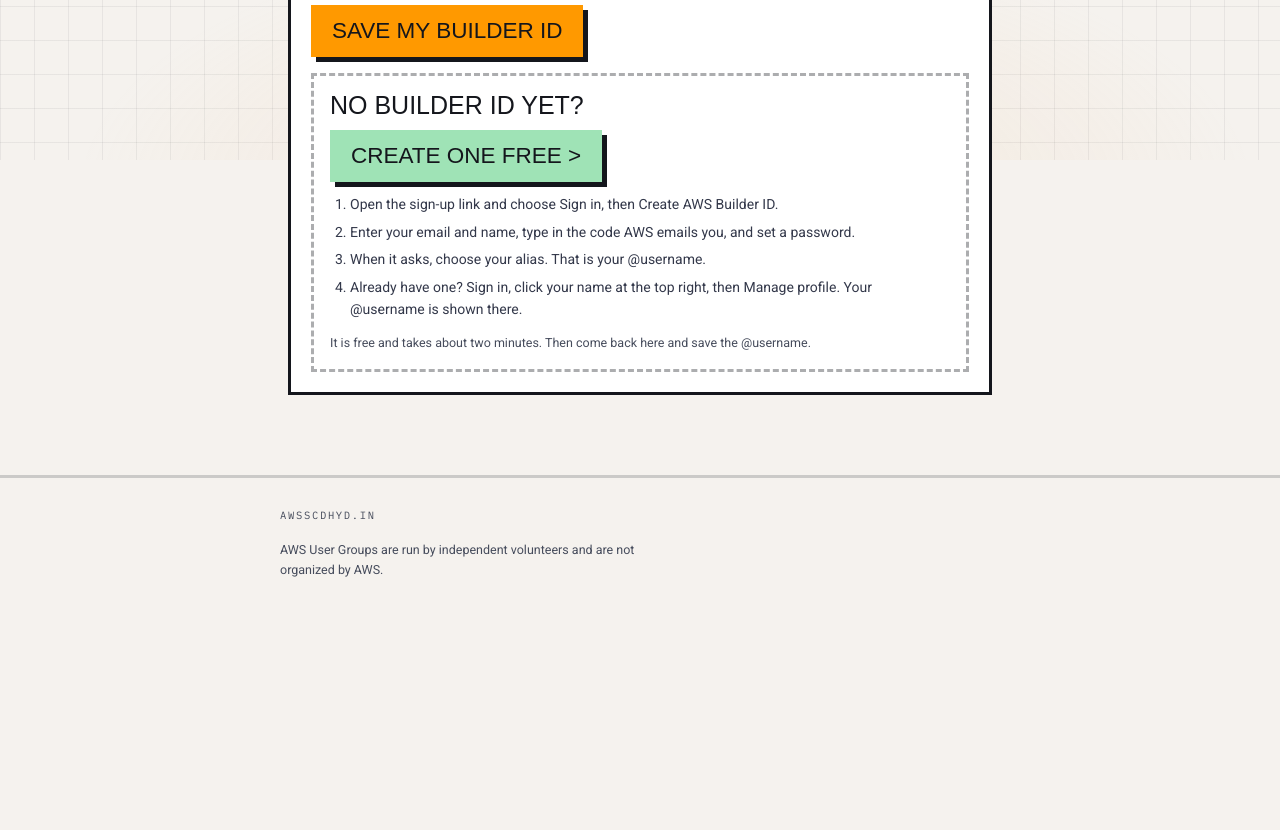
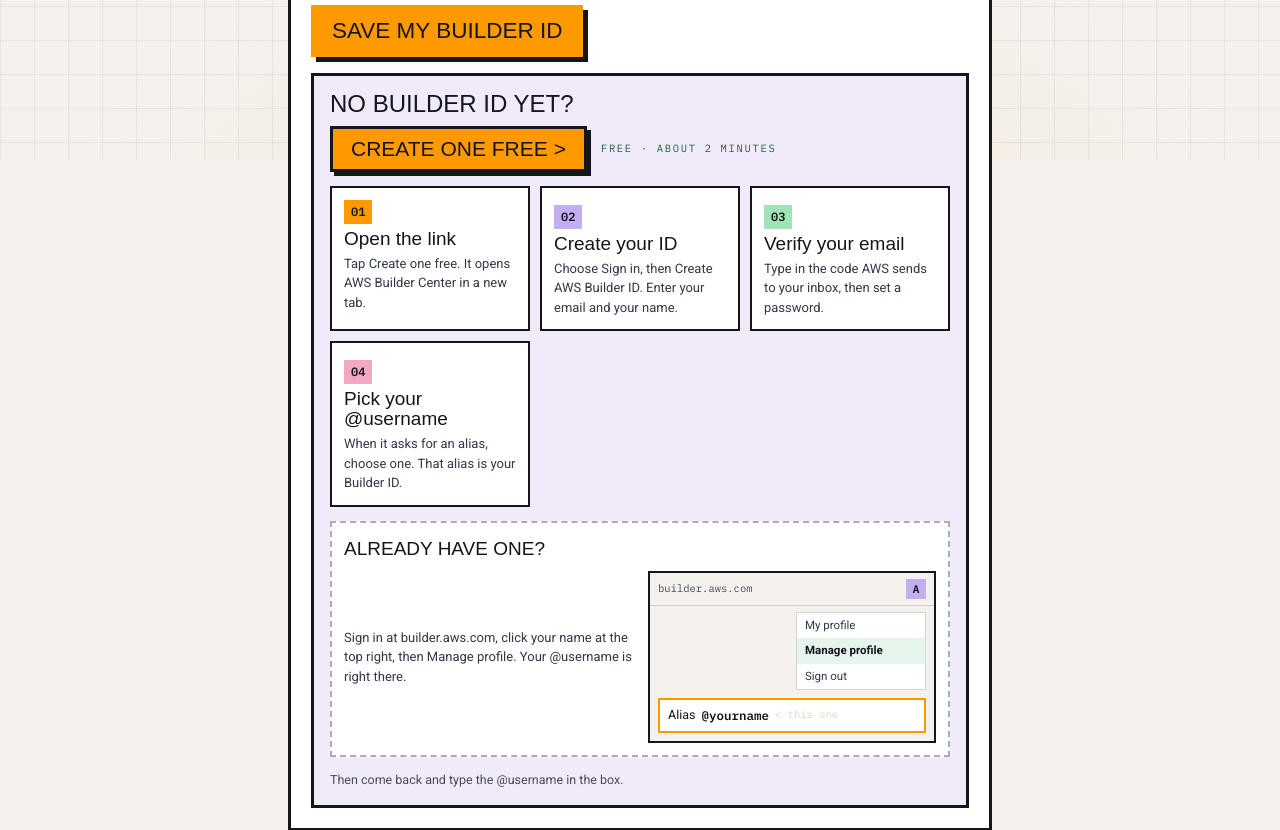
Before and after one commit to vedant7007/aws-scd-hyd, a Next.js app: page /builder-id in a window 1280 px wide. Shown: the part 640-1470 px from the top of the page. Before the commit the page ends 1251 px from the top, so only its background shows below. Built offline with nearby package versions, Linux system fonts and the light colour scheme; no server answers; a web font is replaced by a local one.

Commit message:
Group of three, a visual Builder ID guide, and a swag tag in place of veg / non-veg

```diff
--- a/src/app/globals.css
+++ b/src/app/globals.css
@@ -931,3 +931,42 @@
 .att-share-btn[data-p="x"] { background: #14161C; }
 .att-share-btn[data-p="facebook"] { background: #1877F2; }
 .att-howto { margin: 0; border: 3px solid var(--mint-fill); background: var(--panel-mint); padding: 10px 12px; font-size: 13.5px; line-height: 1.55; color: var(--ink); }
+
+/* The AWS Builder ID guide: numbered step cards and a drawing of where the @username lives. */
+.bg-fold { border: 3px solid var(--line); background: var(--surface); }
+.bg-fold[open] { box-shadow: 5px 5px 0 var(--sh); }
+.bg-fold-s { display: flex; align-items: center; gap: 10px; padding: 10px 12px; cursor: pointer; font-size: 13.5px; font-weight: 500; color: var(--ink); list-style: none; }
+.bg-fold-s::-webkit-details-marker { display: none; }
+.bg-fold-q { flex: none; width: 26px; height: 26px; display: flex; align-items: center; justify-content: center; background: var(--orange); color: var(--on-fill); border: 2px solid var(--line); font-family: var(--font-display); font-size: 18px; }
+.bg-fold[open] .bg-fold-q { background: var(--mint-fill); }
+.bg-fold .bg-guide { border: 0; border-top: 2px dashed var(--line-dash); box-shadow: none; }
+.bg-guide { display: flex; flex-direction: column; gap: 14px; padding: 16px; border: 3px solid var(--line); background: var(--panel); }
+.bg-head { display: flex; flex-wrap: wrap; align-items: center; gap: 10px 14px; }
+.bg-title { width: 100%; font-family: var(--font-display); font-size: 24px; line-height: 1; color: var(--ink); }
+.bg-cta { display: inline-flex; align-items: center; min-height: 46px; padding: 0 18px; background: var(--orange); color: var(--on-fill); border: 3px solid var(--line); box-shadow: 4px 4px 0 var(--line); font-family: var(--font-display); font-size: 21px; transition: transform .1s steps(2), box-shadow .1s steps(2); }
+.bg-cta:hover { color: var(--on-fill); transform: translate3d(-2px,-2px,0); box-shadow: 6px 6px 0 var(--line); }
+.bg-sub { font-family: var(--font-mono); font-size: 10.5px; letter-spacing: .16em; text-transform: uppercase; color: var(--mint-ink); }
+.bg-steps { margin: 0; padding: 0; list-style: none; display: grid; grid-template-columns: repeat(auto-fit,minmax(min(100%,180px),1fr)); gap: 10px; counter-reset: none; }
+.bg-step { position: relative; display: flex; flex-direction: column; gap: 5px; padding: 12px; border: 2px solid var(--line); background: var(--surface); }
+.bg-step + .bg-step::before { content: ''; }
+.bg-num { align-self: flex-start; font-family: var(--font-mono); font-size: 12px; font-weight: 700; background: var(--ink-fill); color: var(--bg); padding: 3px 7px; }
+.bg-step:nth-child(1) .bg-num { background: var(--orange); color: var(--on-fill); }
+.bg-step:nth-child(2) .bg-num { background: var(--violet-fill); color: var(--on-fill); }
+.bg-step:nth-child(3) .bg-num { background: var(--mint-fill); color: var(--on-fill); }
+.bg-step:nth-child(4) .bg-num { background: var(--pink-fill); color: var(--on-fill); }
+.bg-step-t { font-family: var(--font-display); font-size: 19px; line-height: 1.05; color: var(--ink); }
+.bg-step-x { font-size: 13px; line-height: 1.5; color: var(--body); }
+.bg-have { display: grid; grid-template-columns: repeat(auto-fit,minmax(min(100%,220px),1fr)); gap: 8px 16px; align-items: center; padding: 12px; border: 2px dashed var(--line-dash); background: var(--surface); }
+.bg-have-t { grid-column: 1 / -1; font-family: var(--font-display); font-size: 19px; color: var(--ink); }
+.bg-have-x { font-size: 13px; line-height: 1.5; color: var(--body); }
+.bg-mock { display: flex; flex-direction: column; border: 2px solid var(--line); background: var(--bg); font-size: 12px; color: var(--ink); }
+.bg-mock-bar { display: flex; align-items: center; justify-content: space-between; padding: 6px 8px; border-bottom: 1px solid var(--line-soft); font-family: var(--font-mono); font-size: 10.5px; color: var(--muted); }
+.bg-mock-avatar { width: 20px; height: 20px; display: flex; align-items: center; justify-content: center; background: var(--violet-fill); color: var(--on-fill); font-weight: 700; font-size: 11px; }
+.bg-mock-menu { display: flex; flex-direction: column; align-self: flex-end; margin: 6px 8px 0; min-width: 130px; border: 1px solid var(--line-soft); background: var(--surface); }
+.bg-mock-item { padding: 4px 8px; font-size: 11.5px; color: var(--body); }
+.bg-mock-item[data-on] { background: var(--panel-mint); color: var(--ink); font-weight: 600; }
+.bg-mock-alias { display: flex; flex-wrap: wrap; align-items: center; gap: 6px; margin: 8px; padding: 6px 8px; border: 2px solid var(--orange); background: var(--surface); font-size: 12.5px; }
+.bg-mock-alias strong { font-family: var(--font-mono); }
+.bg-mock-arrow { font-family: var(--font-mono); font-size: 10.5px; color: var(--amber-ink); animation: gp-blink 1.2s steps(2) infinite; }
+.bg-back { font-size: 12.5px; color: var(--muted); }
+@media (prefers-reduced-motion: reduce) { .bg-mock-arrow { animation: none; } }
--- a/src/components/attending/BuilderIdForm.tsx
+++ b/src/components/attending/BuilderIdForm.tsx
@@ -2,7 +2,8 @@
 
 import Link from 'next/link'
 import { useState } from 'react'
-import { BUILDER_SIGNUP, BUILDER_STEPS, builderProfile } from '@/content/builder'
+import { BuilderGuide } from '@/components/register/BuilderGuide'
+import { builderProfile } from '@/content/builder'
 
 /** Pass ID and @username in, saved on the registration. */
 export function BuilderIdForm({ initialPass }: { initialPass: string }) {
@@ -73,18 +74,7 @@
         {busy ? 'SAVING' : 'SAVE MY BUILDER ID'}
       </button>
 
-      <div className="card-dash flex flex-col gap-3 p-4">
-        <span className="h3">NO BUILDER ID YET?</span>
-        <a href={BUILDER_SIGNUP} target="_blank" rel="noopener" className="btn btn-mint self-start">
-          {'CREATE ONE FREE >'}
-        </a>
-        <ol className="copy m-0 flex list-decimal flex-col gap-1.5 pl-5">
-          {BUILDER_STEPS.map((s) => (
-            <li key={s}>{s}</li>
-          ))}
-        </ol>
-        <span className="hint">It is free and takes about two minutes. Then come back here and save the @username.</span>
-      </div>
+      <BuilderGuide />
     </form>
   )
 }
--- a/src/components/landing/Landing.tsx
+++ b/src/components/landing/Landing.tsx
@@ -363,7 +363,7 @@
               <p style={{margin:'0'}}>Run by volunteers from the AWS Student Builders Group at VJIT. Not an AWS event, and we are not pretending otherwise.</p>
               <div style={{display:'flex',flexWrap:'wrap',gap:'8px',paddingTop:'4px',fontFamily:'var(--font-display)',fontSize:'18.8px',color:'var(--on-fill)'}}>
                 <span style={{background:'#9FE3B6',padding:'6px 10px'}}>LUNCH, EVERY TIER</span>
-                <span style={{background:'#F6C899',padding:'6px 10px'}}>VEG / NON-VEG</span>
+                <span style={{background:'#F6C899',padding:'6px 10px'}}>SWAG KIT</span>
                 <span style={{background:'#C4AEF2',padding:'6px 10px'}}>ANY COLLEGE</span>
               </div>
             </div>
@@ -875,7 +875,7 @@
           <button ref={closeRef} type="button" className="gp-close" onClick={close} aria-label="Close">✕</button>
           <span className="gp-banner-tag"><span className="gp-dot" aria-hidden="true"></span>NEW</span>
           <span id="gp-title" className="gp-banner-title">GROUP PASSES ARE LIVE</span>
-          <span className="gp-banner-sub">Come as 4 or 5 and pay one total with a group discount. One person fills in everyone, and everyone gets their own pass.</span>
+          <span className="gp-banner-sub">Come as 3, 4 or 5 and pay one total with a group discount. One person fills in everyone, and everyone gets their own pass.</span>
           <Link href="/register?group=4" className="gp-banner-cta" onClick={close}>{'REGISTER NOW >'}</Link>
         </div>
       </div>
--- /dev/null
+++ b/src/components/register/BuilderGuide.tsx
@@ -0,0 +1,56 @@
+import { BUILDER_SIGNUP } from '@/content/builder'
+
+const STEPS = [
+  { title: 'Open the link', text: 'Tap Create one free. It opens AWS Builder Center in a new tab.' },
+  { title: 'Create your ID', text: 'Choose Sign in, then Create AWS Builder ID. Enter your email and your name.' },
+  { title: 'Verify your email', text: 'Type in the code AWS sends to your inbox, then set a password.' },
+  { title: 'Pick your @username', text: 'When it asks for an alias, choose one. That alias is your Builder ID.' },
+] as const
+
+/**
+ * How to get an AWS Builder ID, as numbered cards, plus where an existing
+ * one lives: a small drawing of the Manage profile screen with the @username
+ * on it. Used under the registration box and on the add-it-later page.
+ */
+export function BuilderGuide() {
+  return (
+    <div className="bg-guide">
+      <div className="bg-head">
+        <span className="bg-title">NO BUILDER ID YET?</span>
+        <a href={BUILDER_SIGNUP} target="_blank" rel="noopener" className="bg-cta">
+          {'CREATE ONE FREE >'}
+        </a>
+        <span className="bg-sub">Free · about 2 minutes</span>
+      </div>
+      <ol className="bg-steps">
+        {STEPS.map((s, i) => (
+          <li key={s.title} className="bg-step">
+            <span className="bg-num">{String(i + 1).padStart(2, '0')}</span>
+            <span className="bg-step-t">{s.title}</span>
+            <span className="bg-step-x">{s.text}</span>
+          </li>
+        ))}
+      </ol>
+      <div className="bg-have">
+        <span className="bg-have-t">ALREADY HAVE ONE?</span>
+        <span className="bg-have-x">Sign in at builder.aws.com, click your name at the top right, then Manage profile. Your @username is right there.</span>
+        <span className="bg-mock" aria-hidden="true">
+          <span className="bg-mock-bar">
+            <span>builder.aws.com</span>
+            <span className="bg-mock-avatar">A</span>
+          </span>
+          <span className="bg-mock-menu">
+            <span className="bg-mock-item">My profile</span>
+            <span className="bg-mock-item" data-on="1">Manage profile</span>
+            <span className="bg-mock-item">Sign out</span>
+          </span>
+          <span className="bg-mock-alias">
+            Alias <strong>@yourname</strong>
+            <span className="bg-mock-arrow">{'< this one'}</span>
+          </span>
+        </span>
+      </div>
+      <span className="bg-back">Then come back and type the @username in the box.</span>
+    </div>
+  )
+}
--- a/src/components/register/Flow.tsx
+++ b/src/components/register/Flow.tsx
@@ -5,7 +5,8 @@
 import { QRCodeSVG } from 'qrcode.react'
 import { useEffect, useRef, useState, type CSSProperties, type ReactNode } from 'react'
 import { ThemeToggle } from '@/components/layout/ThemeToggle'
-import { BUILDER_SIGNUP, BUILDER_STEPS, normaliseBuilderId } from '@/content/builder'
+import { BUILDER_SIGNUP, normaliseBuilderId } from '@/content/builder'
+import { BuilderGuide } from './BuilderGuide'
 import { GROUP_SIZES, groupOffPaise } from '@/content/groups'
 import { formatInr, passFor } from '@/content/passes'
 import { holdMinutes } from '@/content/payment'
@@ -1288,26 +1289,16 @@
   )
 }
 
-/** The way to a Builder ID, under the box that asks for it. */
+/** The way to a Builder ID, under the box that asks for it: folded, so the form stays short. */
 function BuilderHelp() {
   return (
-    <span style={{ display: 'flex', flexDirection: 'column', gap: '8px' }}>
-      <span style={{ display: 'flex', flexWrap: 'wrap', alignItems: 'center', gap: '10px' }}>
-        <span style={S.hint}>No Builder ID yet?</span>
-        <a href={BUILDER_SIGNUP} target="_blank" rel="noopener" style={{ display: 'inline-flex', alignItems: 'center', minHeight: '38px', padding: '0 12px', background: '#FF9900', color: '#14161C', border: '2px solid var(--line)', fontFamily: 'var(--font-display)', fontSize: '18px' }}>
-          {'CREATE ONE FREE >'}
-        </a>
-      </span>
-      <details style={{ border: '2px dashed var(--line-dash)', padding: '8px 12px' }}>
-        <summary style={{ ...S.rowL, cursor: 'pointer' }}>How to get it, step by step</summary>
-        <ol style={{ margin: '8px 0 0', paddingLeft: '18px', display: 'flex', flexDirection: 'column', gap: '5px', fontSize: '13px', lineHeight: '1.5', color: 'var(--body)' }}>
-          {BUILDER_STEPS.map((s) => (
-            <li key={s}>{s}</li>
-          ))}
-        </ol>
-        <span style={{ ...S.hint, display: 'block', marginTop: '6px' }}>Then come back and type the @username here.</span>
-      </details>
-    </span>
+    <details className="bg-fold">
+      <summary className="bg-fold-s">
+        <span className="bg-fold-q">?</span>
+        Do not have a Builder ID, or cannot find your @username? Tap here
+      </summary>
+      <BuilderGuide />
+    </details>
   )
 }
 
@@ -1429,7 +1420,7 @@
           <span style={{ fontSize: '12.5px', lineHeight: '1.5', color: 'var(--body)' }}>You fill in everyone&apos;s details and pay once. Everyone gets their own pass ID and emails.</span>
         </div>
       ) : (
-        <span style={{ fontSize: '12.5px', lineHeight: '1.5', color: 'var(--muted)' }}>Coming with friends? Book a group pass for {GROUP_SIZES.join(' or ')} and your group gets our group discount. One person fills in everyone and pays once.</span>
+        <span style={{ fontSize: '12.5px', lineHeight: '1.5', color: 'var(--muted)' }}>Coming with friends? Book a group pass for {GROUP_SIZES.slice(0, -1).join(', ')} or {GROUP_SIZES.at(-1)} and your group gets our group discount. One person fills in everyone and pays once.</span>
       )}
     </div>
   )
```
Also changed, not shown: src/content/groups.ts (+5 -5 lines).
